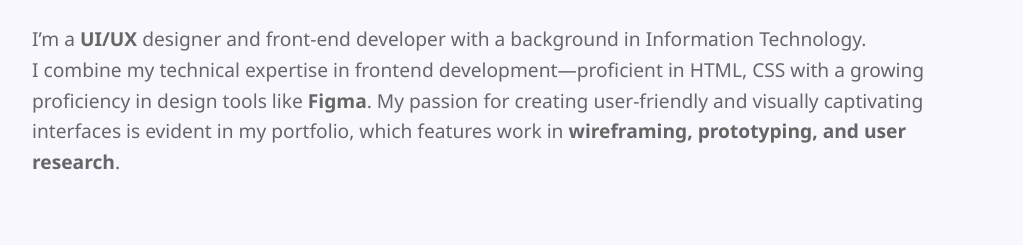
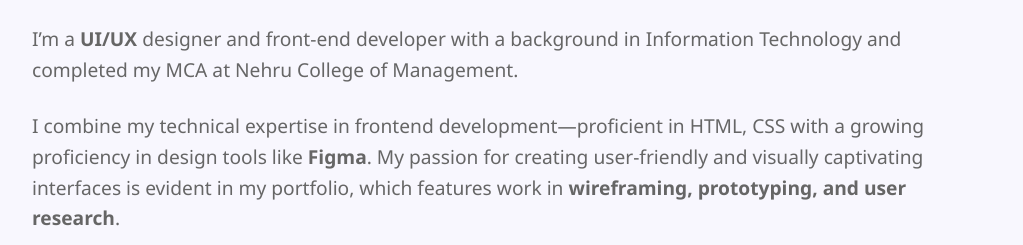
Before and after one commit to rx199/vishnu, a plain HTML site: page About.html in a window 1280 px wide. Shown: the part 234-479 px from the top of the page, without its empty margins (128-1151 px from the left). Drawn offline with Linux system fonts and the light colour scheme.

Commit message:
Update About.html

```diff
--- a/About.html
+++ b/About.html
@@ -34,7 +34,9 @@
         </header>
         <div class="project">
             <h1><span>About me</span></h1><br>
-            <p> I’m a <b>UI/UX </b>designer and front-end developer with a background in Information Technology. </p>
+            <p> I’m a <b>UI/UX </b>designer and front-end developer with a background in Information Technology and completed my MCA at Nehru College of Management.
+ </p>
+<br>
             <p>I combine my technical expertise in frontend development—proficient in HTML, CSS with a growing proficiency in design tools like <b>Figma</b>. My passion for creating user-friendly and visually captivating interfaces is evident in my portfolio, which features work in <b>wireframing, prototyping, and user research</b>.</p>
         </div>
         <!--Hero Section end-->
```
